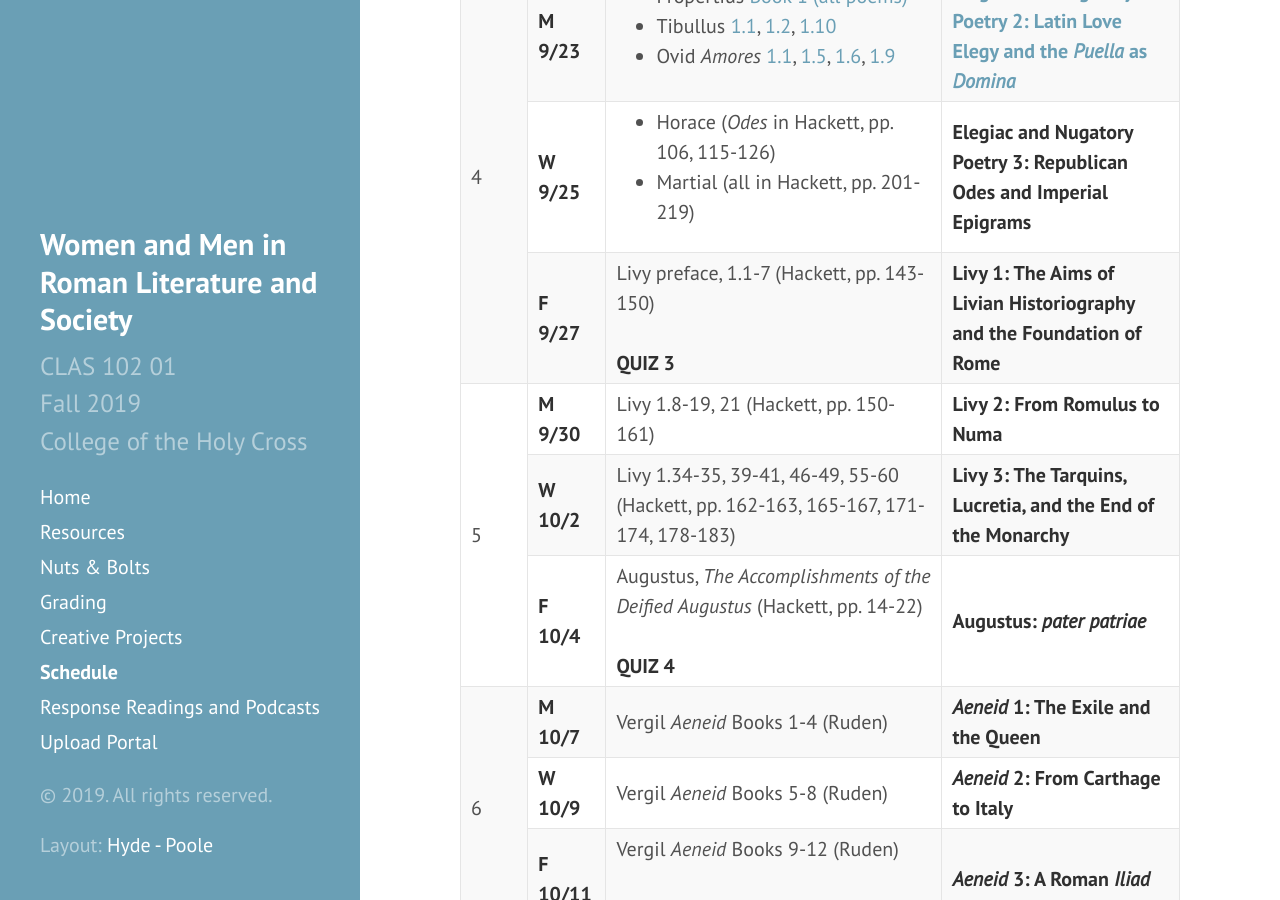
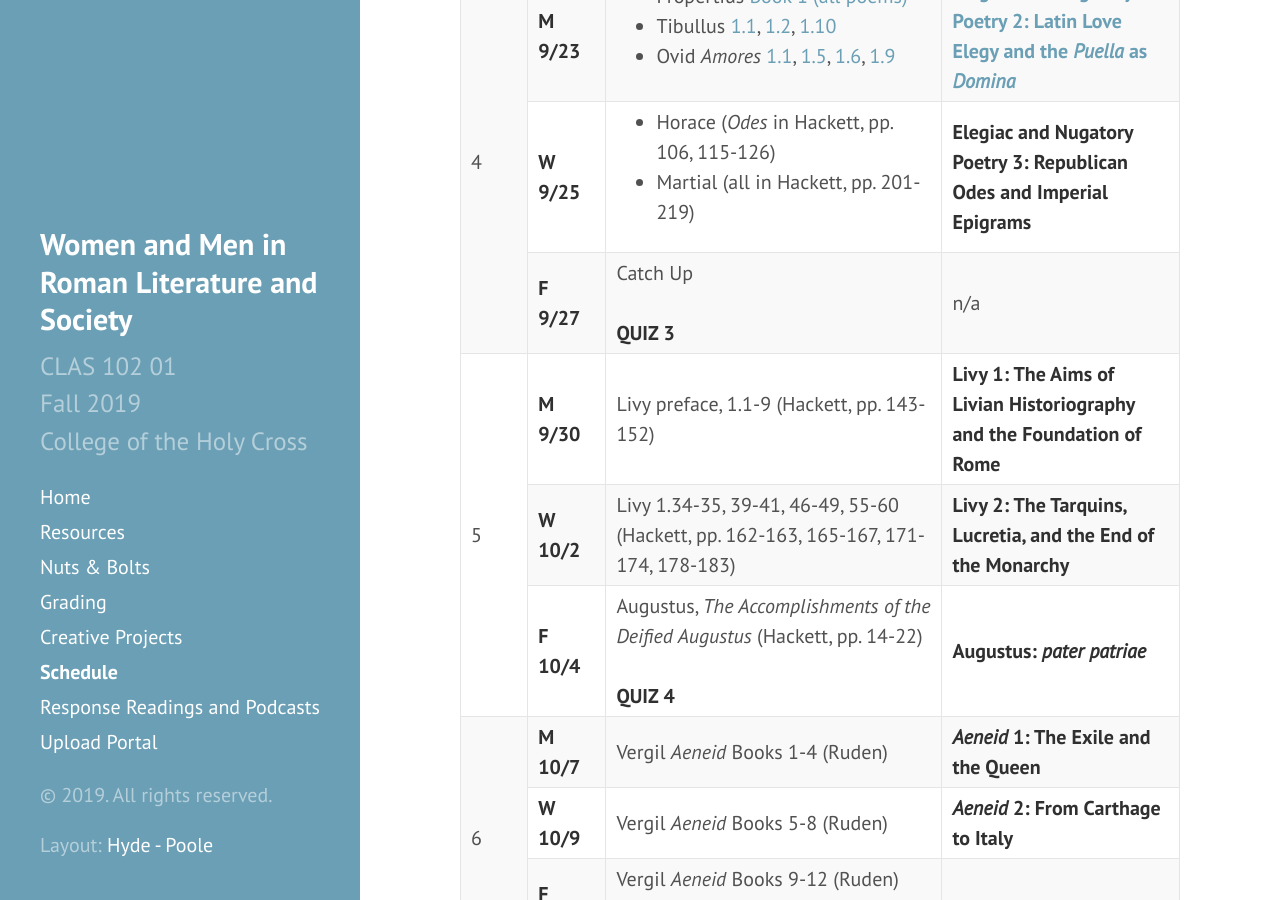
Before and after one commit to DLibatique/CLAS102-F19, a Jekyll site: the page built from _pages/6-schedule.md, in a window 1280 px wide and 900 px high, scrolled down 1439 px. Built offline with Jekyll 4.4.1, drawn with Linux system fonts in a browser that asks for light colours.

Commit message:
rearranged schedule

```diff
--- a/_pages/6-schedule.md
+++ b/_pages/6-schedule.md
@@ -102,20 +102,20 @@ All assignments listed below should be completed by the date on which they’re
         </tr>
         <tr>
             <td><strong>F 9/27</strong></td>
-            <td>Livy preface, 1.1-7 (Hackett, pp. 143-150)<br><br><strong>QUIZ 3</strong></td>
-            <td><strong>Livy 1: The Aims of Livian Historiography and the Foundation of Rome</strong></td>
+            <td>Catch Up<br><br><strong>QUIZ 3</strong></td>
+            <td>n/a</td>
         </tr>
 
         <tr> <!--Week 5 start-->
             <td rowspan="3">5</td>
             <td><strong>M 9/30</strong></td>
-            <td>Livy 1.8-19, 21 (Hackett, pp. 150-161)</td>
-            <td><strong>Livy 2: From Romulus to Numa</strong></td>
+            <td>Livy preface, 1.1-9 (Hackett, pp. 143-152)</td>
+            <td><strong>Livy 1: The Aims of Livian Historiography and the Foundation of Rome</strong></td>
         </tr>
         <tr>
             <td><strong>W 10/2</strong></td>
             <td>Livy 1.34-35, 39-41, 46-49, 55-60 (Hackett, pp. 162-163, 165-167, 171-174, 178-183)</td>
-            <td><strong>Livy 3: The Tarquins, Lucretia, and the End of the Monarchy</strong></td>
+            <td><strong>Livy 2: The Tarquins, Lucretia, and the End of the Monarchy</strong></td>
         </tr>
         <tr>
             <td><strong>F 10/4</strong></td>
```
